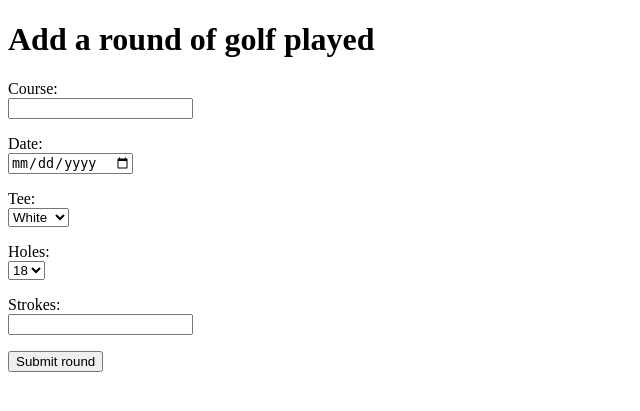
After one commit to akuraunio/golf-game-tracker, a Flask app: page /add_round_page in a window 1280 px wide. The commit adds this page. Shown: the top 411 px of the page, without its empty margins (0-640 px from the left). Run offline with Flask 3, Linux system fonts and the light colour scheme.

Commit message:
Added database table for rounds and added functionality to add rounds information for a user and display it on the main page

```diff
--- a/app.py
+++ b/app.py
@@ -17,7 +17,16 @@ def index():
         if rows:
             club, favorite_course = rows[0]
             profile = {"club": club, "favorite_course": favorite_course}
-    return render_template("index.html", profile = profile)
+        user_id = db.query(
+            "SELECT id FROM users WHERE username = ?",[session["username"]])
+        user_id = user_id[0][0]
+        rows = db.query(
+            "SELECT course, played_date, played_tee, played_strokes, holes FROM rounds WHERE user_id = ?",[user_id],)
+        if rows:
+            rounds = rows
+        else:
+            rounds = None
+    return render_template("index.html", profile = profile, rounds = rounds)
 
 @app.route("/register")
 def register():
@@ -76,8 +85,26 @@ def update_profile():
     row = db.query(
             "SELECT id FROM users WHERE username = ?",[session["username"]])
     user_id = row[0][0]
-    print(user_id)
-
     db.execute("UPDATE users SET club = ?, favorite_course = ? WHERE id = ?",
     [club if club else None, favorite if favorite else None, user_id])
     return redirect("/")
+
+@app.route("/add_round_page")
+def add_round_page():
+    return render_template("add_round_page.html")
+
+@app.route("/add_round", methods=["POST"])
+def add_round():
+    course = request.form["course"]
+    played_date = request.form["played_date"]
+    tee = request.form["tee"]
+    holes = request.form["holes"]
+    strokes = request.form["strokes"]
+
+    user_id = db.query(
+            "SELECT id FROM users WHERE username = ?",[session["username"]])
+    user_id = user_id[0][0]
+
+    sql = "INSERT INTO rounds (user_id, course, played_date, played_tee, played_strokes, holes) VALUES (?, ?, ?, ?, ?, ?)"
+    db.execute(sql, [user_id, course, played_date, tee, strokes, holes])
+    return redirect("/")
--- /dev/null
+++ b/templates/add_round_page.html
@@ -0,0 +1,40 @@
+<!DOCTYPE html>
+<html>
+<head>
+  <title>Add a round</title>
+</head>
+
+<body>
+<h1>Add a round of golf played</h1>
+<form action="/add_round" method="post">
+    <p>
+      Course: <br />
+      <input type="text" name="course" required/>
+    </p>
+    <p>
+      Date: <br />
+      <input type="date" name="played_date" required/>
+    </p>
+    <p>
+      Tee: <br />
+      <select name="tee" required>
+          <option value="White">White</option>
+          <option value="Yellow">Yellow</option>
+          <option value="Red">Red</option>
+       </select>
+    </p>
+    <p>
+      Holes: <br />
+      <select name="holes" required>
+          <option value="18">18</option>
+          <option value="9">9</option>
+      </select>
+    </p>
+    <p>
+      Strokes: <br />
+      <input type="number" name="strokes" required/>
+    </p>
+    <input type="submit" value="Submit round" />
+  </form>
+</body>
+</html>
```
Also changed, not shown: initialize_database.py (added, +9 -0 lines), schema.sql (+10 -0 lines), templates/index.html (+19 -0 lines).
